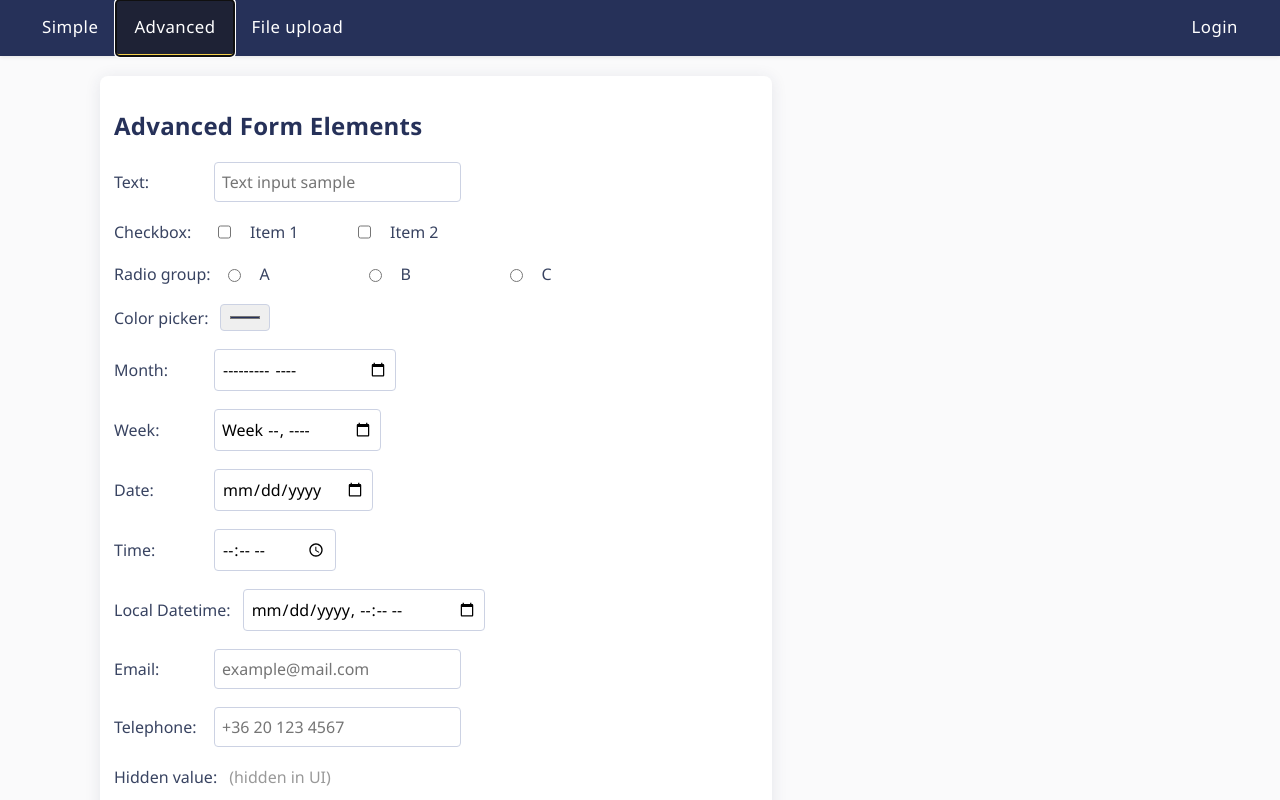
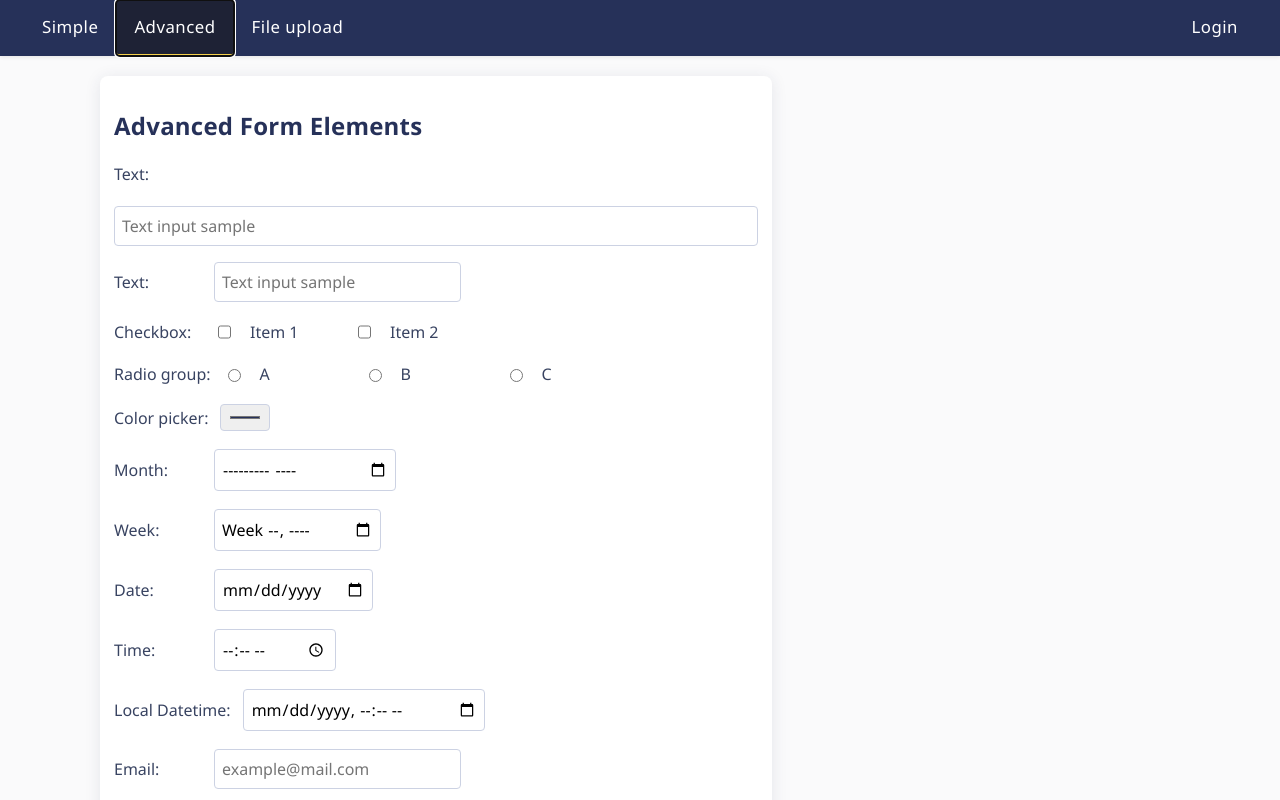
Before and after one commit to MrMancs/forms, a React (Vite) app in the folder reactapp/: page / in a window 1280 px wide. Both pictures are taken after a click on the button "Advanced". Shown: the top 800 px of the page. Built offline with nearby package versions, Linux system fonts and the light colour scheme.

Commit message:
Handle Input field

```diff
--- a/reactapp/src/components/EmailInput/EmailInput.jsx
+++ b/reactapp/src/components/EmailInput/EmailInput.jsx
@@ -1,4 +1,4 @@
-import React from "react";
+import React, {Fragment} from "react";
 
 export default class EmailInput extends React.Component {
     state = {
@@ -6,18 +6,18 @@ export default class EmailInput extends React.Component {
     }
 
     setEmail = function(email) {
+        console.log("setEmail email", email)
+        this.props.onEmailChange(email)
         this.setState({email})
-        this.props.onEmailChange(email)
-        console.log(email)
     }
 
 
     render() {
         return(
-            <div>
+            <Fragment>
                 <label htmlFor="simpleEmail">Email address:</label>
                 <input type="email" id="simpleEmail" name="simpleEmail" placeholder="name@example.com" required autoComplete="on" onChange={e => this.setEmail(e.target?.value)} onBlur={this.handleEmailBlur} />
-            </div>
+            </Fragment>
         )
     }
 }
--- /dev/null
+++ b/reactapp/src/components/InputField/InputField.jsx
@@ -0,0 +1,23 @@
+import React, {Fragment} from "react";
+
+export default class InputField extends React.Component {
+    state = {
+        value: ""
+    }
+
+    setValue = function(value) {
+        console.log("setValue value", value)
+        this.props.onValueChange(value)
+        this.setState({value})
+    }
+
+
+    render() {
+        return(
+            <Fragment>
+                <label htmlFor={this.props.name}>{this.props.label}</label>
+                <input type={this.props.type} id={this.props.name} name={this.props.name} placeholder={this.props.placeholder} required autoComplete="on" onChange={e => this.setValue(e.target?.value)} />
+            </Fragment>
+        )
+    }
+}
--- a/reactapp/src/pages/AdvancedPage.jsx
+++ b/reactapp/src/pages/AdvancedPage.jsx
@@ -1,10 +1,25 @@
 import React from "react";
+import InputField from "../components/InputField/InputField";
 export default class AdvancedPage extends React.Component {
+    state = {
+        advText: "",
+    }
+
+    handleAdvTextValueChange = advText => this.setState({advText})
+
     render() {
         return (
             <div id="content-advanced" className="tab-content active">
                 <h2>Advanced Form Elements</h2>
                 <form autoComplete="on">
+                    {/* TODO <InputField type="text" */}
+                    <InputField
+                        type="text"
+                        name="adv-text"
+                        label="Text:"
+                        placeholder="Text input sample"
+                        onValueChange={this.handleAdvTextValueChange}
+                    />
                     <div className="form-row">
                         <label htmlFor="adv-text">Text:</label>
                         <input type="text" id="adv-text" name="adv-text" placeholder="Text input sample" />
@@ -91,4 +106,9 @@ export default class AdvancedPage extends React.Component {
             </div>
         )
     }
+
+    componentDidUpdate(prevState, prevProps) {
+        console.log("AdvancedPage state prev next", prevState, this.state)
+        console.log("AdvancedPage props prev next", prevProps, this.props)
+    }
 }
```
